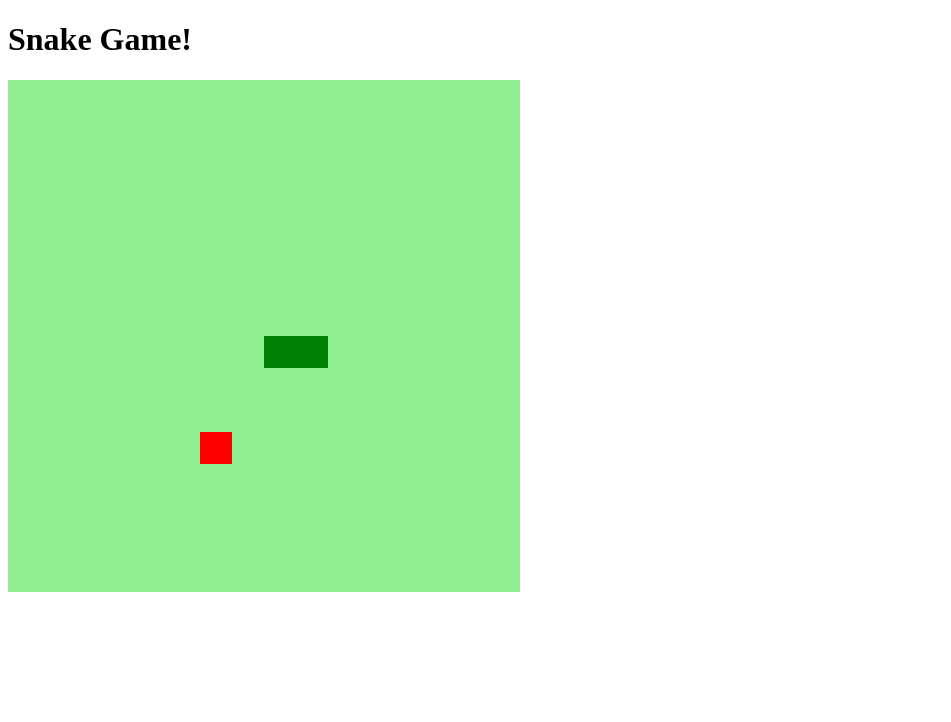
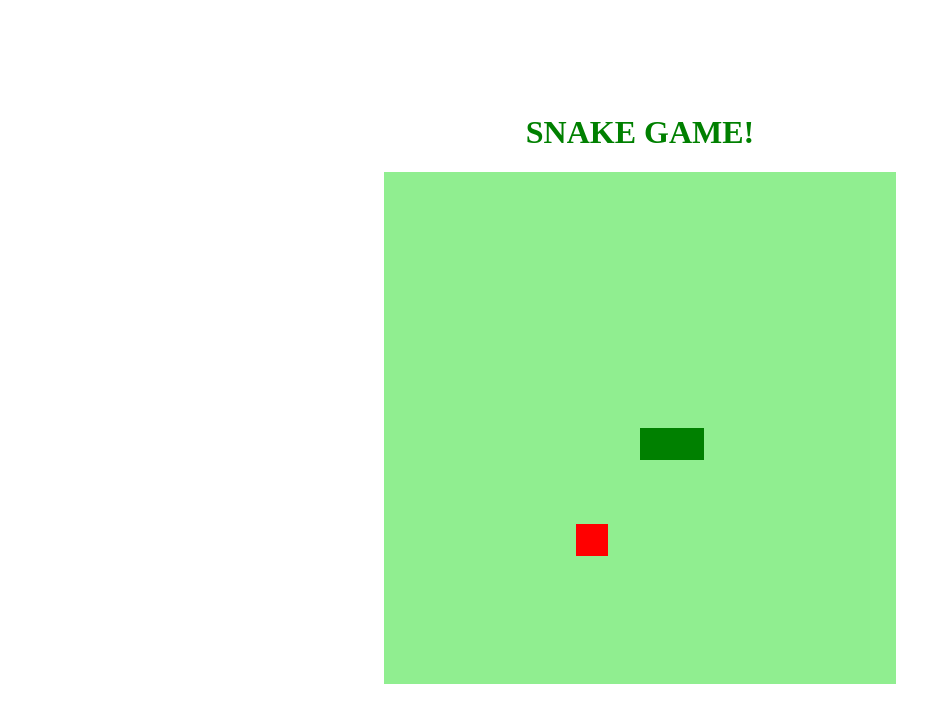
Before and after one commit to henriqss/Snake-Game-DIO, a plain HTML site: page index.html in a window 1280 px wide. Shown: the whole page, without its empty margins (0-951 px from the left). Drawn offline with Linux system fonts and the light colour scheme.

Commit message:
style do game

```diff
--- a/index.html
+++ b/index.html
@@ -9,7 +9,7 @@
     <title>Snake Game</title>
 </head>
 <body>
-    <h1>Snake Game!</h1>
+    <h1>SNAKE GAME!</h1>
 
     <!-- canvas: elemento q trabalha com a parte grafica do jogo -->
     <canvas id="snake" width="512" height="512"></canvas>
--- a/style.css
+++ b/style.css
@@ -0,0 +1,9 @@
+body{
+    height: 95vh;
+    width: 95;
+    display: flex;
+    justify-content: center;
+    align-items: center;
+    flex-direction: column;
+    color: green;
+}
```
